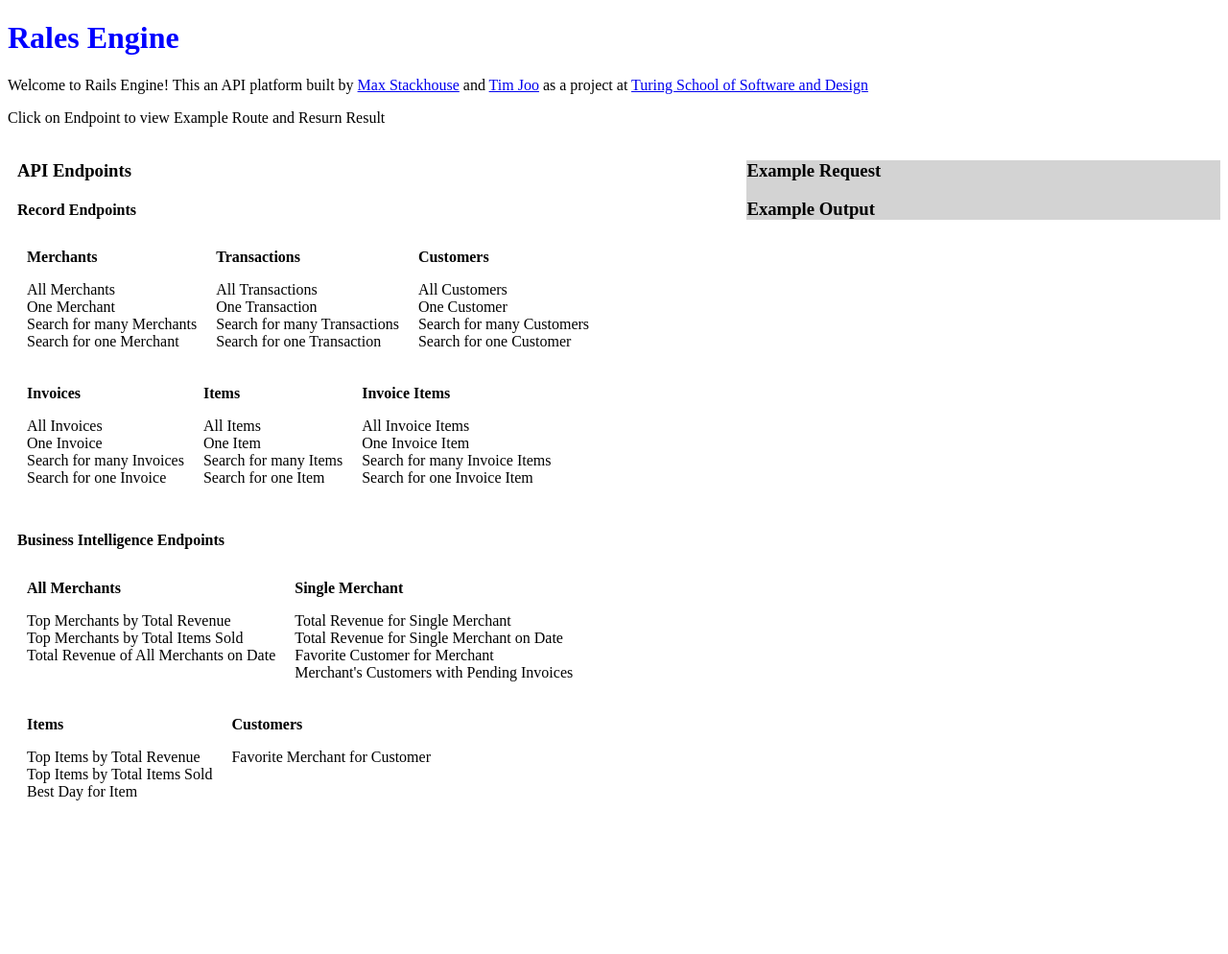
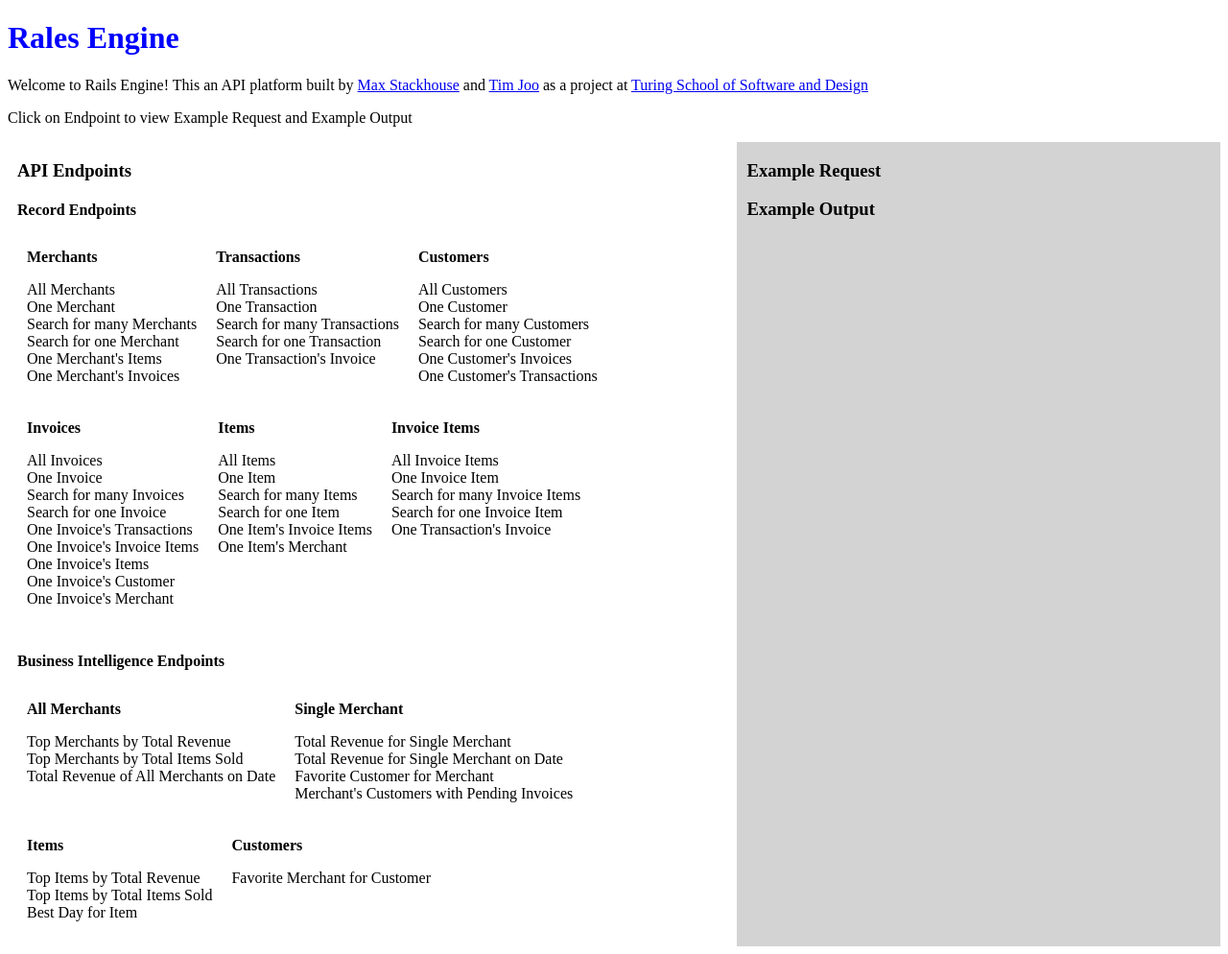
Before and after one commit to Tyjoo26/rales_engine, a Rails app: page / in a window 1280 px wide. Shown: the whole page at 96% size. Before the commit the page ends 834 px from the top, so only its background shows below. Run offline with Rails 7, Linux system fonts and the light colour scheme; some libraries are stand-ins or nearby versions.

Commit message:
Add jquery bi

```diff
--- a/public/application.css
+++ b/public/application.css
@@ -17,9 +17,6 @@
 .right-half {
   width: 40%;
   padding: 0 0px 0 10px;
-}
-
-.example-box {
   background-color: lightgrey;
 }
 
--- a/public/index.html
+++ b/public/index.html
@@ -13,7 +13,7 @@
       and <a href="https://github.com/Tyjoo26">Tim Joo</a> as a project at
       <a href="http://turing.io/">Turing School of Software and Design</a>
     </p>
-    <p>Click on Endpoint to view Example Route and Resurn Result</p>
+    <p>Click on Endpoint to view Example Request and Example Output</p>
     <div class="full-width">
       <div class="left-half">
         <h3>API Endpoints</h3>
@@ -22,55 +22,70 @@
           <div class="endpoint-box">
             <strong>Merchants</strong>
             <ul>
-              <li class="endoint" id="all-merchants"> All Merchants</li>
-              <li class="endoint" id="one-merchant"> One Merchant</li>
-              <li class="endoint" id="search-many-merchants"> Search for many Merchants</li>
-              <li class="endoint" id="search-one-merchant"> Search for one Merchant</li>
+              <li class="endpoint" id="all-merchants"> All Merchants</li>
+              <li class="endpoint" id="one-merchant"> One Merchant</li>
+              <li class="endpoint" id="search-many-merchants"> Search for many Merchants</li>
+              <li class="endpoint" id="search-one-merchant"> Search for one Merchant</li>
+              <li class="endpoint" id="merchant-items"> One Merchant's Items </li>
+              <li class="endpoint" id="merchant-invoices"> One Merchant's Invoices </li>
             </ul>
           </div>
           <div class="endpoint-box">
             <strong>Transactions</strong>
             <ul>
-              <li class="endoint" id="all-transactions"> All Transactions</li>
-              <li class="endoint" id="one-transaction"> One Transaction</li>
-              <li class="endoint" id="search-many-transactions"> Search for many Transactions</li>
-              <li class="endoint" id="search-one-transaction"> Search for one Transaction</li>
+              <li class="endpoint" id="all-transactions"> All Transactions</li>
+              <li class="endpoint" id="one-transaction"> One Transaction</li>
+              <li class="endpoint" id="search-many-transactions"> Search for many Transactions</li>
+              <li class="endpoint" id="search-one-transaction"> Search for one Transaction</li>
+              <li class="endpoint" id="transaction-invoice">One Transaction's Invoice</li>
             </ul>
           </div>
           <div class="endpoint-box">
             <strong>Customers</strong>
             <ul>
-              <li class="endoint" id="all-customers"> All Customers</li>
-              <li class="endoint" id="one-customer"> One Customer</li>
-              <li class="endoint" id="search-many-customers"> Search for many Customers</li>
-              <li class="endoint" id="search-one-customer"> Search for one Customer</li>
+              <li class="endpoint" id="all-customers"> All Customers</li>
+              <li class="endpoint" id="one-customer"> One Customer</li>
+              <li class="endpoint" id="search-many-customers"> Search for many Customers</li>
+              <li class="endpoint" id="search-one-customer"> Search for one Customer</li>
+              <li class="endpoint" id="customer-invoices"> One Customer's Invoices</li>
+              <li class="endpoint" id="customer-transactions"> One Customer's Transactions</li>
+
             </ul>
           </div>
           <div class="endpoint-box">
             <strong>Invoices</strong>
             <ul>
-              <li class="endoint" id="all-invoices"> All Invoices</li>
-              <li class="endoint" id="one-invoice"> One Invoice</li>
-              <li class="endoint" id="search-many-invoices"> Search for many Invoices</li>
-              <li class="endoint" id="search-one-invoice"> Search for one Invoice</li>
+              <li class="endpoint" id="all-invoices"> All Invoices</li>
+              <li class="endpoint" id="one-invoice"> One Invoice</li>
+              <li class="endpoint" id="search-many-invoices"> Search for many Invoices</li>
+              <li class="endpoint" id="search-one-invoice"> Search for one Invoice</li>
+              <li class="endpoint" id="invoice-transactions"> One Invoice's Transactions</li>
+              <li class="endpoint" id="invoice-invoice-items"> One Invoice's Invoice Items</li>
+              <li class="endpoint" id="invoice-items"> One Invoice's Items</li>
+              <li class="endpoint" id="invoice-customer"> One Invoice's Customer</li>
+              <li class="endpoint" id="invoice-merchant"> One Invoice's Merchant</li>
+
             </ul>
           </div>
           <div class="endpoint-box">
             <strong>Items</strong>
             <ul>
-              <li class="endoint" id="all-items"> All Items</li>
-              <li class="endoint" id="one-item"> One Item</li>
-              <li class="endoint" id="search-many-items"> Search for many Items</li>
-              <li class="endoint" id="search-one-item"> Search for one Item</li>
+              <li class="endpoint" id="all-items"> All Items</li>
+              <li class="endpoint" id="one-item"> One Item</li>
+              <li class="endpoint" id="search-many-items"> Search for many Items</li>
+              <li class="endpoint" id="search-one-item"> Search for one Item</li>
+              <li class="endpoint" id="item-invoice-items"> One Item's Invoice Items</li>
+              <li class="endpoint" id="item-merchant"> One Item's Merchant</li>
             </ul>
           </div>
           <div class="endpoint-box">
             <strong>Invoice Items</strong>
             <ul>
-              <li class="endoint" id="all-invoice-items"> All Invoice Items</li>
-              <li class="endoint" id="one-invoice-item"> One Invoice Item</li>
-              <li class="endoint" id="search-many-invoice-items"> Search for many Invoice Items</li>
-              <li class="endoint" id="search-one-invoice-item"> Search for one Invoice Item</li>
+              <li class="endpoint" id="all-invoice-items"> All Invoice Items</li>
+              <li class="endpoint" id="one-invoice-item"> One Invoice Item</li>
+              <li class="endpoint" id="search-many-invoice-items"> Search for many Invoice Items</li>
+              <li class="endpoint" id="search-one-invoice-item"> Search for one Invoice Item</li>
+              <li class="endpoint" id="transaction-invoice"> One Transaction's Invoice</li>
             </ul>
           </div>
         </div>
@@ -79,32 +94,32 @@
           <div class="endpoint-box">
             <strong>All Merchants</strong>
             <ul>
-              <li class="endoint" id="top-merchants-revenue"> Top Merchants by Total Revenue </li>
-              <li class="endoint" id="top-merchants-items"> Top Merchants by Total Items Sold </li>
-              <li class="endoint" id="merchants-total-revenue"> Total Revenue of All Merchants on Date </li>
+              <li class="endpoint" id="top-merchants-revenue"> Top Merchants by Total Revenue </li>
+              <li class="endpoint" id="top-merchants-items"> Top Merchants by Total Items Sold </li>
+              <li class="endpoint" id="merchants-total-revenue"> Total Revenue of All Merchants on Date </li>
             </ul>
           </div>
           <div class="endpoint-box">
             <strong>Single Merchant</strong>
             <ul>
-              <li class="endoint" id="merchant-total-revenue"> Total Revenue for Single Merchant</li>
-              <li class="endoint" id="merchant-total-revenue-date"> Total Revenue for Single Merchant on Date</li>
-              <li class="endoint" id="merchant-favorite-customer"> Favorite Customer for Merchant</li>
-              <li class="endoint" id="merchant-customers-pending"> Merchant's Customers with Pending Invoices</li>
+              <li class="endpoint" id="merchant-total-revenue"> Total Revenue for Single Merchant</li>
+              <li class="endpoint" id="merchant-total-revenue-date"> Total Revenue for Single Merchant on Date</li>
+              <li class="endpoint" id="merchant-favorite-customer"> Favorite Customer for Merchant</li>
+              <li class="endpoint" id="merchant-customers-pending"> Merchant's Customers with Pending Invoices</li>
             </ul>
           </div>
           <div class="endpoint-box">
             <strong>Items</strong>
             <ul>
-              <li class="endoint" id="top-items-revenue"> Top Items by Total Revenue</li>
-              <li class="endoint" id="top-items-items"> Top Items by Total Items Sold</li>
-              <li class="endoint" id="item-best-day"> Best Day for Item</li>
+              <li class="endpoint" id="top-items-revenue"> Top Items by Total Revenue</li>
+              <li class="endpoint" id="top-items-items"> Top Items by Total Items Sold</li>
+              <li class="endpoint" id="item-best-day"> Best Day for Item</li>
             </ul>
           </div>
           <div class="endpoint-box">
             <strong>Customers</strong>
             <ul>
-              <li class="endoint" id="customer-favorite-merchant"> Favorite Merchant for Customer</li>
+              <li class="endpoint" id="customer-favorite-merchant"> Favorite Merchant for Customer</li>
             </ul>
           </div>
         </div>
--- /dev/null
+++ b/public/js/business_intelligence.js
@@ -0,0 +1,94 @@
+var topMerchantsRevenue = ["GET /api/v1/merchants/most_revenue?quantity=x (returns X merchants)", [
+  {
+    "id": 14,
+    "name": "Dicki-Bednar"
+  },
+  {
+    "id": 89,
+    "name": "Kassulke, O'Hara and Quitzon"
+  }
+]];
+
+$("#top-merchants-revenue").click(function() {
+  $("#search-params").html("")
+  $("#example-request").html(topMerchantsRevenue[0])
+  $("#example-output").html(JSON.stringify(topMerchantsRevenue[1], undefined, 2))
+});
+
+var topMerchantsItems = ["GET /api/v1/merchants/most_items?quantity=x (returns X merchants)", {
+  "example": "example"
+}];
+
+$("#top-merchants-items").click(function() {
+  $("#search-params").html("")
+  $("#example-request").html(topMerchantsItems[0])
+  $("#example-output").html(JSON.stringify(topMerchantsItems[1], undefined, 2))
+});
+
+var merchantsTotalRevenue = ["GET /api/v1/merchants/revenue?date=x (date format: YYYY-MM-DD)", {
+  "total_revenue": "2495397.37"
+}];
+
+$("#merchants-total-revenue").click(function() {
+  $("#search-params").html("")
+  $("#example-request").html(merchantsTotalRevenue[0])
+  $("#example-output").html(JSON.stringify(merchantsTotalRevenue[1], undefined, 2))
+});
+
+var merchantTotalRevenue = ["GET /api/v1/merchants/:id/revenue", {
+  "id": 3,
+  "total_revenue": "120.00"
+}];
+
+$("#merchant-total-revenue").click(function() {
+  $("#search-params").html("")
+  $("#example-request").html(merchantTotalRevenue[0])
+  $("#example-output").html(JSON.stringify(merchantTotalRevenue[1], undefined, 2))
+});
+
+var merchantTotalRevenueDate = ["GET /api/v1/merchants/:id/revenue?date=x (date format: YYYY-MM-DD)", {
+  "id": 3,
+  "total_revenue": "120.00"
+}];
+
+$("#merchant-total-revenue-date").click(function() {
+  $("#search-params").html("")
+  $("#example-request").html(merchantTotalRevenueDate[0])
+  $("#example-output").html(JSON.stringify(merchantTotalRevenueDate[1], undefined, 2))
+});
+
+var merchantFavoriteCustomer = ["GET /api/v1/merchants/:id/favorite_customer", {
+  "id": 988,
+  "first_name": "Efren",
+  "last_name": "Smith"
+}];
+
+$("#merchant-total-revenue").click(function() {
+  $("#search-params").html("")
+  $("#example-request").html(merchantTotalRevenue[0])
+  $("#example-output").html(JSON.stringify(merchantTotalRevenue[1], undefined, 2))
+});
+
+var merchantCustomersPending = ["GET /api/v1/merchants/:id/customers_with_pending_invoices", {
+
+}];
+var topItemsRevenue = [
+  {
+    "id": 227,
+    "name": "Item Dicta Autem",
+    "description": "Fugiat est ut eum impedit vel et. Deleniti quia debitis similique. Sint atque explicabo similique est. Iste fugit quis voluptas. Rerum ut harum sed fugiat eveniet ullam ut.",
+    "unit_price": "853.19",
+    "merchant_id": 14
+  },
+  {
+    "id": 2174,
+    "name": "Item Nam Magnam",
+    "description": "Eligendi quibusdam eveniet temporibus sed ratione ut magnam. Sit alias et. Laborum dignissimos quos impedit excepturi molestiae.",
+    "unit_price": "788.08",
+    "merchant_id": 89
+  }
+];
+
+var topItemsItems = {};
+var itemBestDay = {};
+var customerFavoriteMerchant = {};
--- a/public/js/customers.js
+++ b/public/js/customers.js
@@ -86,3 +86,45 @@
   $("#example-request").html(searchOneCustomer[0])
   $("#example-output").html(JSON.stringify(searchOneCustomer[1], undefined, 2))
 });
+
+var customerInvoices = ["GET /api/v1/customers/:id/invoices", [
+  {
+    "id": 13,
+    "customer_id": 3,
+    "merchant_id": 34,
+    "status": "shipped"
+  },
+  {
+    "id": 12,
+    "customer_id": 3,
+    "merchant_id": 8,
+    "status": "shipped"
+  }
+]];
+
+$("#customer-invoices").click(function() {
+  $("#search-params").html("")
+  $("#example-request").html(customerInvoices[0])
+  $("#example-output").html(JSON.stringify(customerInvoices[1], undefined, 2))
+});
+
+var customerTransactions = ["GET /api/v1/customers/:id/transactions", [
+  {
+    "id": 15,
+    "credit_card_number": "4869639160798434",
+    "invoice_id": 13,
+    "result": "failed"
+  },
+  {
+    "id": 13,
+    "credit_card_number": "4536896898764278",
+    "invoice_id": 12,
+    "result": "success"
+  }
+]];
+
+$("#customer-transactions").click(function() {
+  $("#search-params").html("")
+  $("#example-request").html(customerTransactions[0])
+  $("#example-output").html(JSON.stringify(customerTransactions[1], undefined, 2))
+});
--- a/public/js/invoice_items.js
+++ b/public/js/invoice_items.js
@@ -88,7 +88,7 @@
 ]];
 
 $("#search-many-invoice-items").click(function() {
-  $("#search-params").html("")
+  $("#search-params").html(invoiceItemSearchParams)
   $("#example-request").html(searchManyInvoiceItems[0])
   $("#example-output").html(JSON.stringify(searchManyInvoiceItems[1], undefined, 2))
 });
@@ -102,7 +102,7 @@
 }];
 
 $("#search-one-invoice-item").click(function() {
-  $("#search-params").html("")
+  $("#search-params").html(invoiceItemSearchParams)
   $("#example-request").html(searchOneInvoiceItem[0])
   $("#example-output").html(JSON.stringify(searchOneInvoiceItem[1], undefined, 2))
 });
--- a/public/js/invoices.js
+++ b/public/js/invoices.js
@@ -1,4 +1,4 @@
-var allInvoices = ["GET /api/vi/invocies", [
+var allInvoices = ["GET /api/v1/invocies", [
   {
     "id": 1,
     "customer_id": 1,
@@ -19,7 +19,7 @@
   $("#example-output").html(JSON.stringify(allInvoices[1], undefined, 2))
 });
 
-var oneInvoice = ["GET /api/vi/invocies/:id", {
+var oneInvoice = ["GET /api/v1/invocies/:id", {
   "id": 1,
   "customer_id": 1,
   "merchant_id": 26,
@@ -63,7 +63,7 @@
 </table>
 `
 
-var searchAllInvoices = ["GET /api/vi/invocies/find_all?parmeter", [
+var searchAllInvoices = ["GET /api/v1/invocies/find_all?parmeter", [
   {
     "id": 20,
     "customer_id": 4,
@@ -84,7 +84,7 @@
   $("#example-output").html(JSON.stringify(searchAllInvoices[1], undefined, 2))
 });
 
-var searchOneInvoice = ["GET /api/vi/invocies/find?parmeter", {
+var searchOneInvoice = ["GET /api/v1/invocies/find?parmeter", {
   "id": 1,
   "customer_id": 1,
   "merchant_id": 26,
--- a/public/js/merchants.js
+++ b/public/js/merchants.js
@@ -75,3 +75,47 @@
   $("#example-request").html(searchOneMerchant[0])
   $("#example-output").html(JSON.stringify(searchOneMerchant[1], undefined, 2))
 });
+
+var merchantItems = ["GET /api/v1/merchants/:id/items", [
+  {
+    "id": 53,
+    "name": "Item Sunt Nesciunt",
+    "description": "Magni eos cupiditate animi. Ea consequatur saepe quo earum. In magni dolorem maxime tempora. Inventore iure ad delectus quo neque voluptates. Optio repellat occaecati.",
+    "unit_price": "711.98",
+    "merchant_id": 2
+  },
+  {
+    "id": 52,
+    "name": "Item Sit Facere",
+    "description": "Vero libero laboriosam qui expedita dignissimos. Deserunt aliquam et aut accusamus aut iure natus. Qui eveniet quidem. Et praesentium quos doloremque quidem aut ab. Eius doloribus aut nisi.",
+    "unit_price": "856.42",
+    "merchant_id": 2
+  }
+]];
+
+$("#merchant-items").click(function() {
+  $("#search-params").html("")
+  $("#example-request").html(merchantItems[0])
+  $("#example-output").html(JSON.stringify(merchantItems[1], undefined, 2))
+})
+
+var merchantInvoices = ["GET /api/v1/merchants/:id/items", [
+  {
+    "id": 45,
+    "customer_id": 10,
+    "merchant_id": 2,
+    "status": "shipped"
+  },
+  {
+    "id": 77,
+    "customer_id": 16,
+    "merchant_id": 2,
+    "status": "shipped"
+  }
+]]
+
+$("#merchant-invoices").click(function() {
+  $("#search-params").html("")
+  $("#example-request").html(merchantInvoices[0])
+  $("#example-output").html(JSON.stringify(merchantInvoices[1], undefined, 2))
+})
--- a/public/js/transactions.js
+++ b/public/js/transactions.js
@@ -96,3 +96,16 @@
   $("#example-request").html(searchOneTransaction[0])
   $("#example-output").html(JSON.stringify(searchOneTransaction[1], undefined, 2))
 });
+
+var transactionInvoice = ["GET /api/v1/transactions/:id/invoice", {
+  "id": 1,
+  "customer_id": 1,
+  "merchant_id": 26,
+  "status": "shipped"
+}];
+
+$("#transaction-invoice").click(function() {
+  $("#search-params").html("")
+  $("#example-request").html(transactionInvoice[0])
+  $("#example-output").html(JSON.stringify(transactionInvoice[1], undefined, 2))
+});
```
Also changed, not shown: public/application.js (+1 -61 lines).
